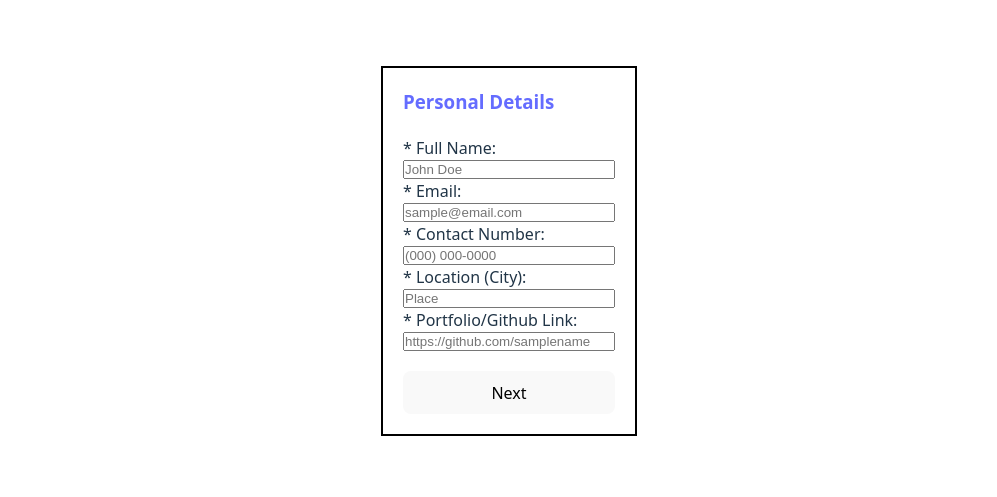
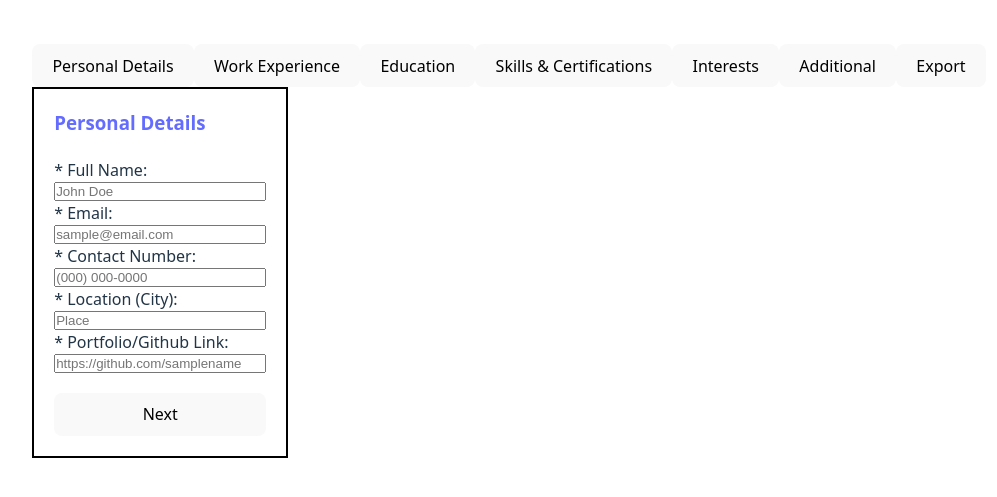
Before and after one commit to VMQ30/CVGenerator, a React (Vite) app in the folder cv-generator/: page / in a window 1280 px wide. Shown: the part 149-646 px from the top of the page, without its empty margins (131-1128 px from the left). Built offline with nearby package versions, Linux system fonts and the light colour scheme.

Commit message:
created the navigation bar

```diff
--- a/cv-generator/src/components/Navbar.jsx
+++ b/cv-generator/src/components/Navbar.jsx
@@ -1,3 +1,4 @@
+import { useState } from "react";
 const navSections = [
   "Personal Details",
   "Work Experience",
@@ -8,10 +9,26 @@ const navSections = [
   "Export",
 ];
 
-function Button() {
-  return button;
+function Button({ label, onClick, isActive }) {
+  return (
+    <button onClick={onClick} className={isActive ? "selected" : ""}>
+      {label}
+    </button>
+  );
 }
 
 export function Navbar() {
-  return <nav></nav>;
+  const [currentSection, setCurrentSection] = useState(navSections[0]);
+  return (
+    <nav>
+      {navSections.map((section) => (
+        <Button
+          key={section}
+          label={section}
+          onClick={() => setCurrentSection(section)}
+          isActive={currentSection === section}
+        />
+      ))}
+    </nav>
+  );
 }
--- a/cv-generator/src/main.jsx
+++ b/cv-generator/src/main.jsx
@@ -1,10 +1,12 @@
 import { StrictMode } from "react";
 import { createRoot } from "react-dom/client";
+import { Navbar } from "./components/Navbar.jsx";
 import { PersonalDetails } from "./components/PersonalDetails.jsx";
 import "./index.css";
 
 createRoot(document.getElementById("root")).render(
   <StrictMode>
+    <Navbar />
     <PersonalDetails />
   </StrictMode>
 );
```
